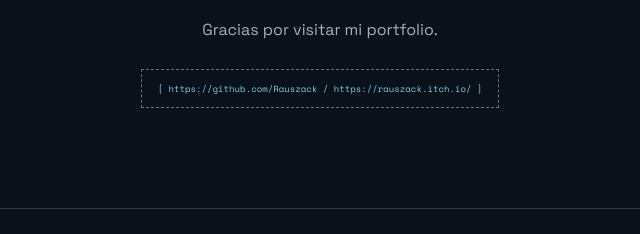
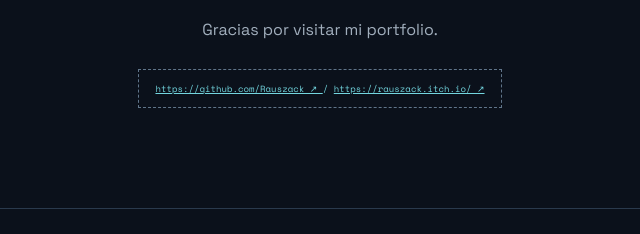
Before and after one commit to Rauszack/portfolio-web, a plain HTML site: page index.html in a window 1280 px wide. Shown: the part 3905-4139 px from the top of the page, 320-960 px from the left. Drawn offline with nearby package versions, Linux system fonts and the light colour scheme.

Commit message:
links a github/Itch.io

```diff
--- a/index.html
+++ b/index.html
@@ -276,7 +276,21 @@
       <h2>CONTINUE<br><span>THE JOURNEY</span></h2>
       <p>Gracias por visitar mi portfolio.</p>
       <!-- Cuando tengas enlaces públicos, reemplazá estos textos por enlaces reales. -->
-      <p class="contact-placeholder">[ https://github.com/Rauszack / https://rauszack.itch.io/ ]</p>
+        <div class="contact-placeholder">
+    <a href="https://github.com/Rauszack"
+      target="_blank"
+      rel="noopener noreferrer">
+      https://github.com/Rauszack ↗
+    </a>
+
+    <span> / </span>
+
+    <a href="https://rauszack.itch.io/"
+      target="_blank"
+      rel="noopener noreferrer">
+      https://rauszack.itch.io/ ↗
+    </a>
+  </div>
     </section>
   </main>
 
```
